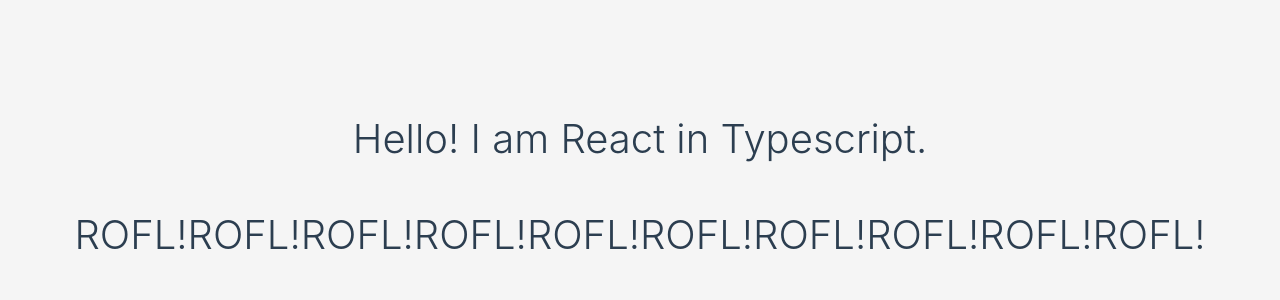
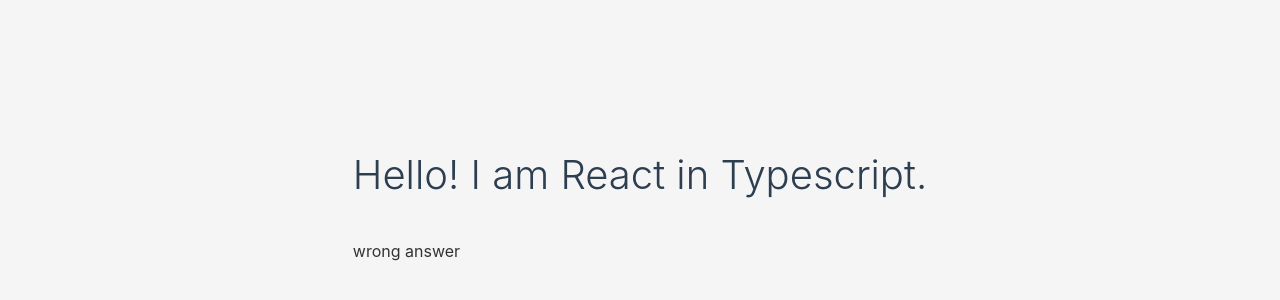
Before and after one commit to makemoneyfast/webpack-ts-react, a React app: page / in a window 1280 px wide. Shown: the part 210-510 px from the top of the page. Built offline with nearby package versions, Linux system fonts and the light colour scheme.

Commit message:
Palindrome question.

```diff
--- a/src/example.tsx
+++ b/src/example.tsx
@@ -7,3 +7,14 @@
 export const Rofl = (props: { count: number }) => (
   <h1>{"ROFL!".repeat(props.count)}</h1>
 );
+
+export function longestPalindrome(s: string): string {
+  const hitsByLength = new Map<number, string>();
+
+  // need a function to check if a given string is a palindrome.
+
+  // Need a function that gets candidate strings
+
+  // And then put them together
+  return "wrong answer";
+}
--- a/src/index.tsx
+++ b/src/index.tsx
@@ -1,5 +1,5 @@
 import { createRoot } from "react-dom/client";
-import { Rofl, findHighAccessEmployees } from "./example";
+import { Rofl, longestPalindrome } from "./example";
 
 import "./style.css";
 
@@ -12,6 +12,8 @@
 root.render(
   <div>
     <h1>Hello! I am React in Typescript.</h1>
-    <Rofl count={10} />
+    {
+      longestPalindrome("babad") // Example usage of longestPalindrome function
+    }
   </div>
 );
```
